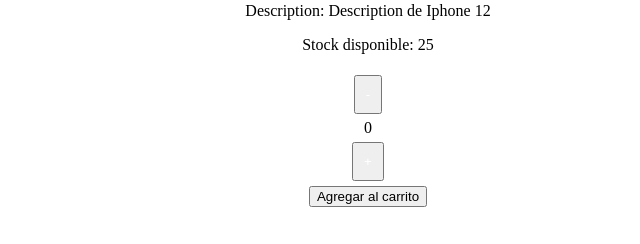
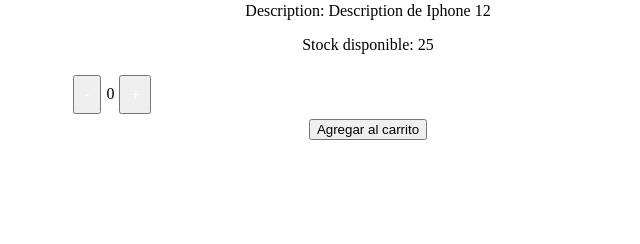
Before and after one commit to Guss159/coderhouse-reactjs-ecomerse, a React (Vite) app: page /item/1 in a window 1280 px wide. Shown: the part 648-892 px from the top of the page, without its empty margins (272-912 px from the left). After the commit the page ends 828 px from the top, so only its background shows below. Built offline with nearby package versions, Linux system fonts and the light colour scheme.

Commit message:
feat(ItemCount): add styles

```diff
--- a/src/components/ItemCount/ItemCount.jsx
+++ b/src/components/ItemCount/ItemCount.jsx
@@ -16,7 +16,7 @@
     }
   };
   return (
-    <div>
+    <div className={style.item_count}>
       <div className={style.button_container}>
         <button className={style.button} onClick={decrement}>
           -
--- a/src/components/ItemCount/ItemCount.module.css
+++ b/src/components/ItemCount/ItemCount.module.css
@@ -1,14 +1,21 @@
-.button-container {
-  display: flex;
-  flex-direction: column;
-  align-items: center;
+.item_count{
+	margin: auto;
+	width: 50%;
 }
+
+.button_container {
+	display: flex;
+	text-align: center;
+	align-items: center;
+}
+
+.button {
+	margin: 5px;
+	padding: 10px;
+	color: white;
+}
+
 .number {
-  margin: 0px;
-  margin-bottom: 10 px;
+	margin: 0px;
+	margin-bottom: 10 px;
 }
-.button {
-  margin: 5px;
-  padding: 10px;
-  color: white;
-}
```
